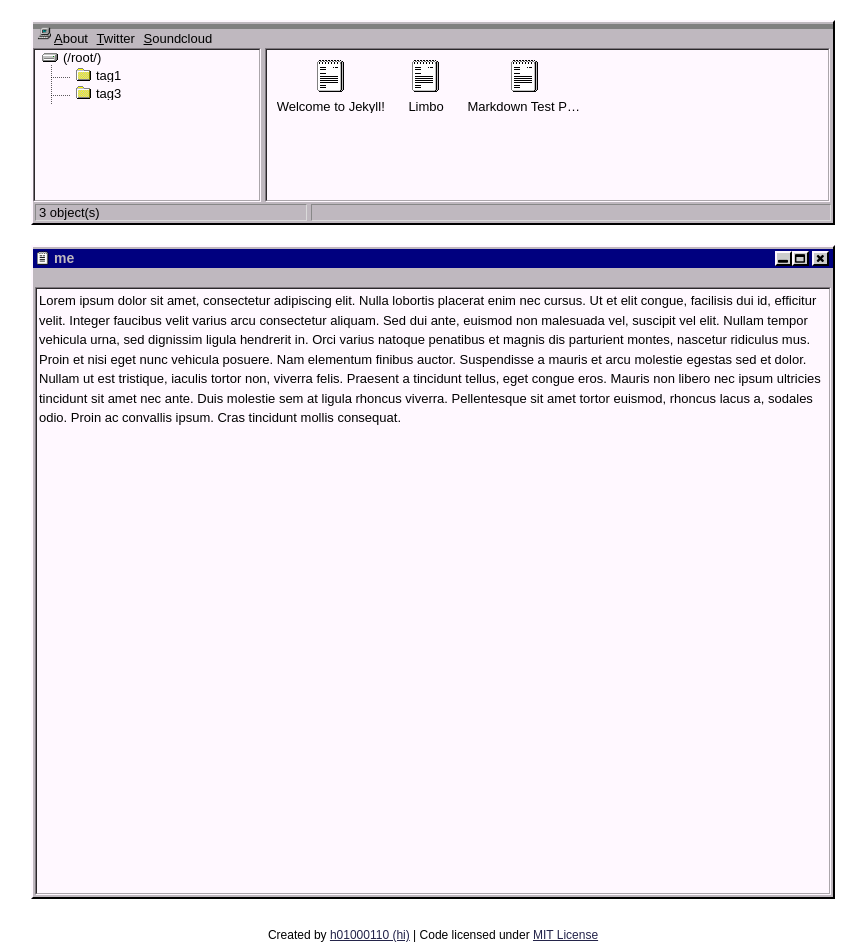
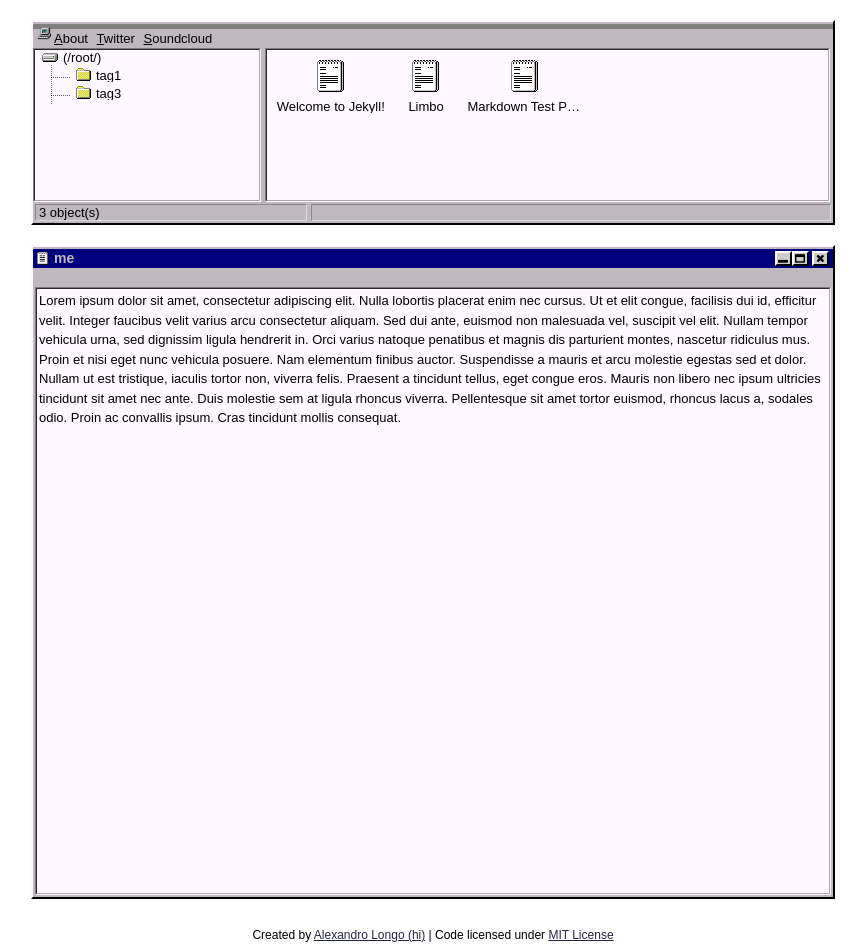
Before and after one commit to freestading-binary/freestading-binary.github.io, a Jekyll site: the page built from me/index.md, in a window 1280 px wide. Shown: the whole page, without its empty margins (207-1073 px from the left). Built offline with Jekyll 4.4.1, drawn with Linux system fonts in a browser that asks for light colours.

Commit message:
Update default.html

```diff
--- a/_layouts/default.html
+++ b/_layouts/default.html
@@ -92,7 +92,7 @@
 	<script src="/assets/js/001.js"></script>
 	<script src="/assets/js/002.js"></script>
 	<div class="footer">
-		<p>Created by <a href="http://github.com/h01000110" target="_blank">h01000110 (hi)</a> | Code licensed under <a href="https://github.com/h01000110/h01000110.github.io/blob/master/LICENSE" target="_blank">MIT License</a></p>
+		<p>Created by <a href="http://github.com/KonstantinDjairo" target="_blank">Alexandro Longo (hi)</a> | Code licensed under <a href="https://opensource.org/licenses/MIT" target="_blank">MIT License</a></p>
 	</div>
 </body>
 </html>
```
